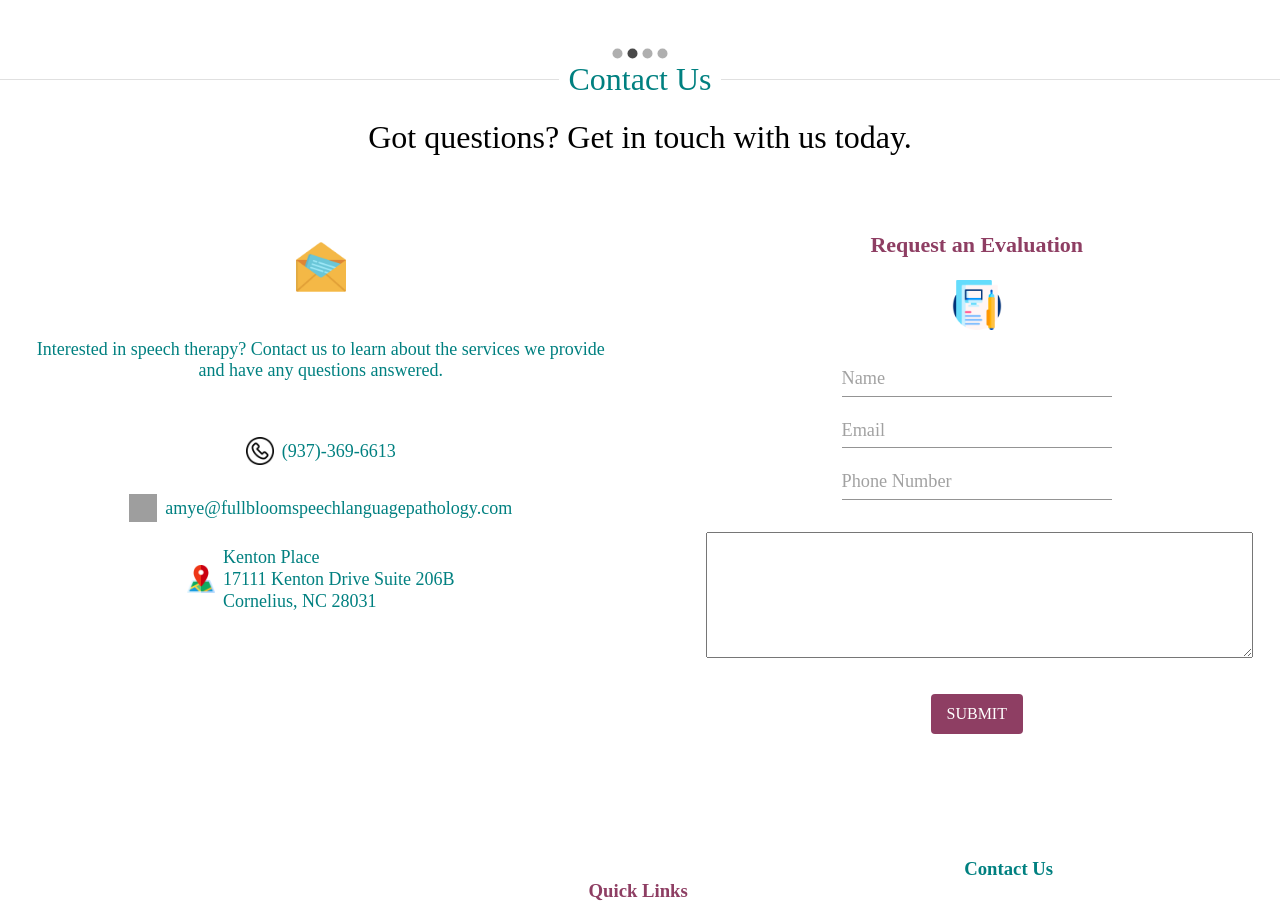
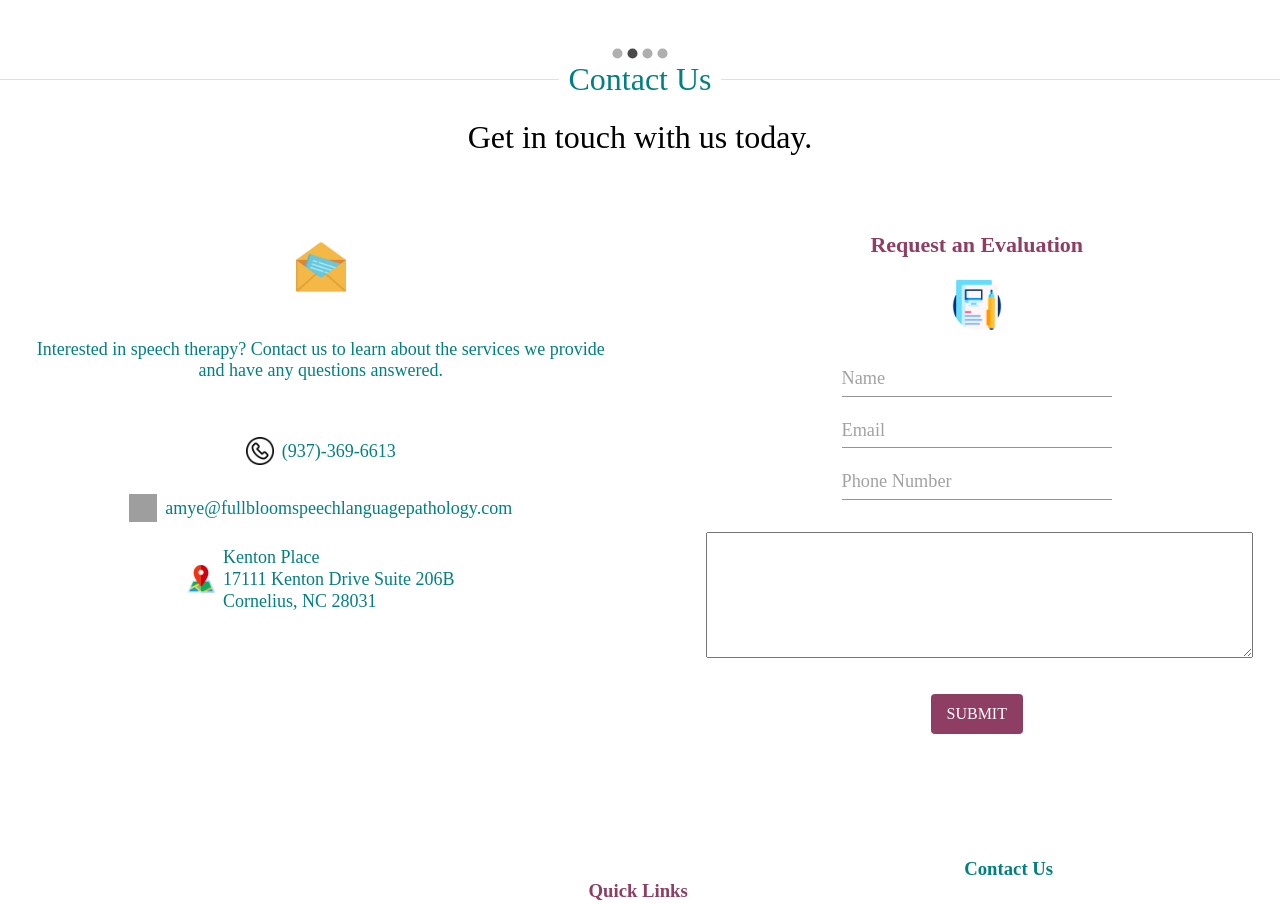
Before and after one commit to beemak789/AE_SLP_Website, a React (Create React App) app in the folder AE_Website/: page / in a window 1280 px wide. Shown: the part 2768-3671 px from the top of the page. Built offline with nearby package versions, Linux system fonts and the light colour scheme; grey boxes are pictures that could not be loaded; a web font is replaced by a local one.

Commit message:
change header

```diff
--- a/AE_Website/src/component/ContactMe.js
+++ b/AE_Website/src/component/ContactMe.js
@@ -27,7 +27,7 @@ const ContactMe = () => {
           Contact Us
         </Divider>
 
-        <h1>Got questions? Get in touch with us today.</h1>
+        <h1>Get in touch with us today.</h1>
 
         <ContactTextboxContainer>
           <GetInTouch>
```
